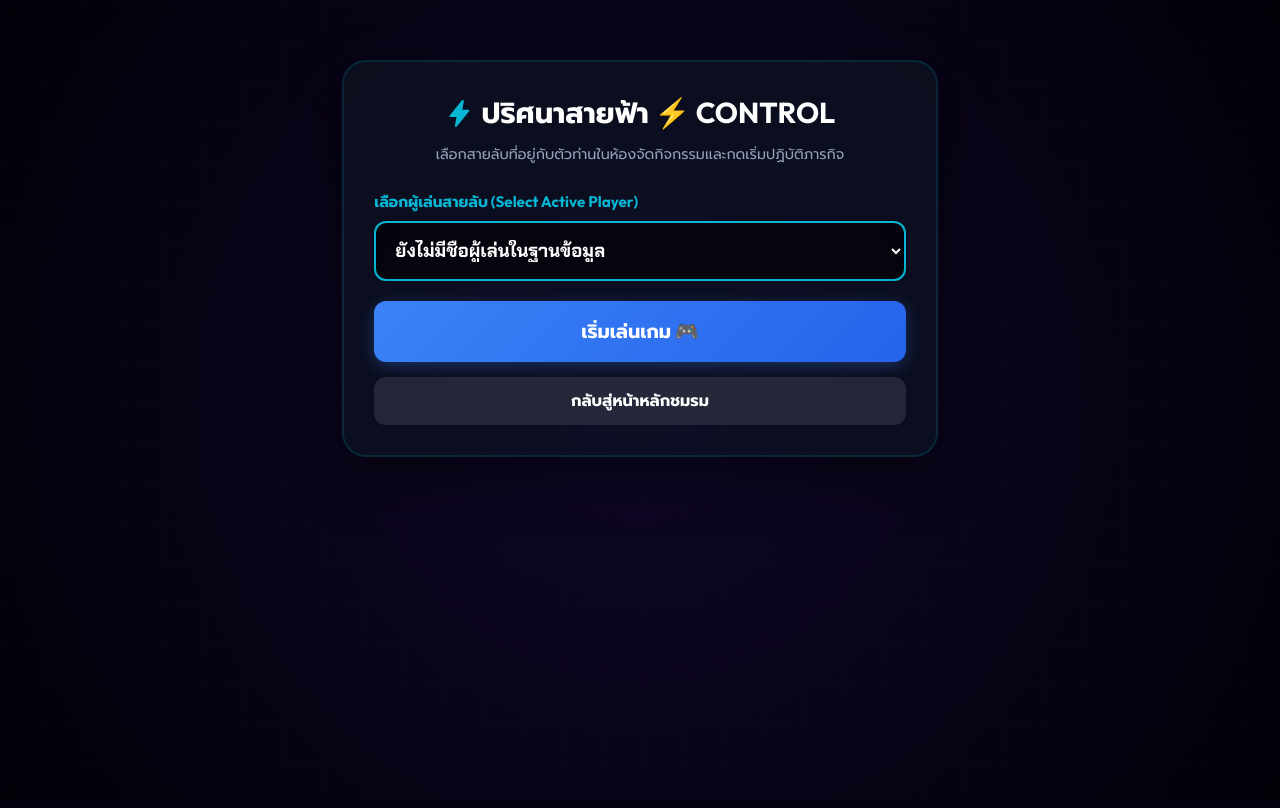
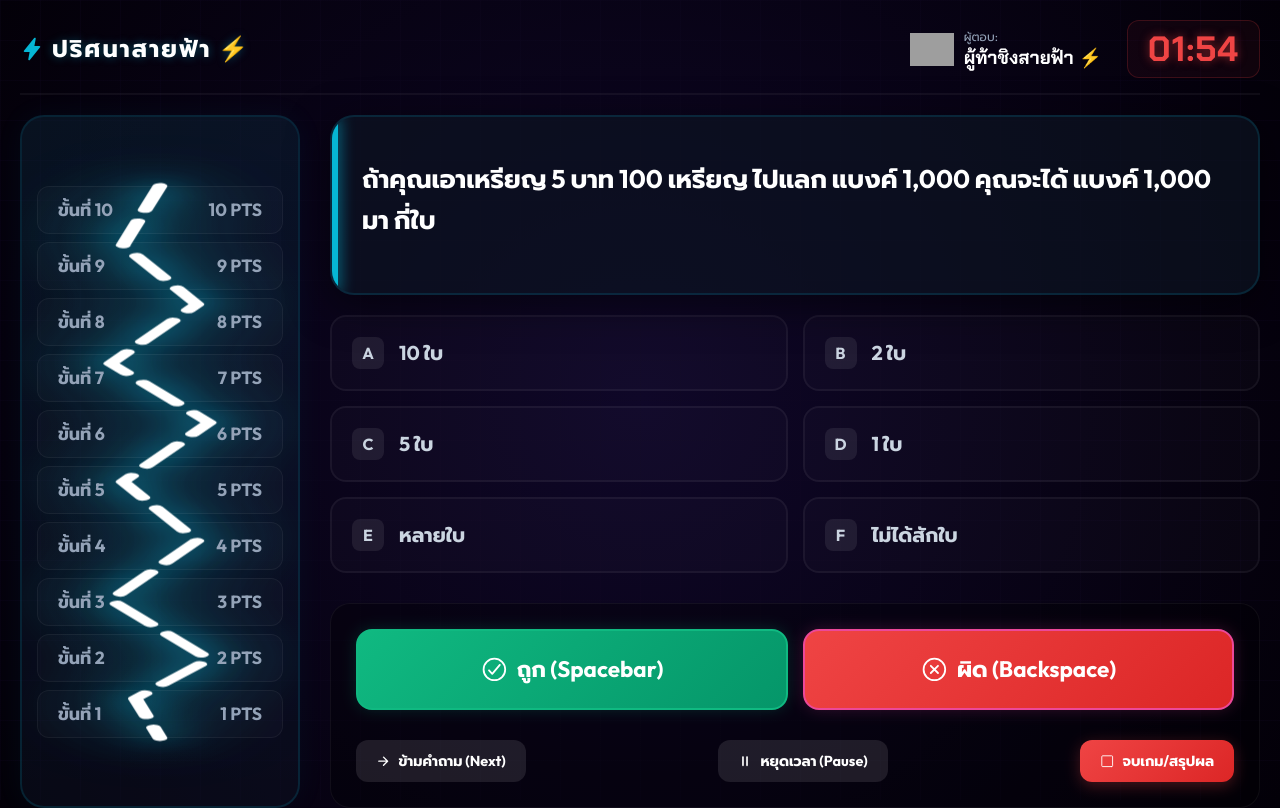
Before and after one commit to RoanEas/Game, a PHP site: page /games/blitz_quiz/index.php in a window 1280 px wide. Before the commit the page ends 761 px from the top, so only its background shows below. Run offline with PHP 8.4, Linux system fonts and the light colour scheme; a user stored in the database is signed in; data comes from the database, SQL or seed files in the repository; data that the repository does not hold is empty; grey boxes are pictures that could not be loaded.

Commit message:
Auto start Blitz Quiz directly, bypass player selection screen

```diff
--- a/games/blitz_quiz/index.php
+++ b/games/blitz_quiz/index.php
@@ -26,32 +26,8 @@ if (!isset($_SESSION['user_id']) || !isset($_SESSION['role']) || $_SESSION['role
 
 <div class="game-container" id="game-app">
 
-    <!-- LOBBY SCREEN (SETUP PHASE) -->
-    <div id="screen-setup" class="setup-screen" style="max-width:600px; margin: 40px auto; padding: 30px;">
-        <h2 style="font-family: 'Chakra Petch', sans-serif; font-size: 1.8rem; color: #fff; margin-bottom: 8px; display: flex; align-items: center; justify-content: center; gap: 8px;">
-            <ion-icon name="flash" style="color:var(--neon-cyan);"></ion-icon>
-            <span>ปริศนาสายฟ้า ⚡ CONTROL</span>
-        </h2>
-        <p style="color: var(--text-muted); font-size: 0.9rem; margin-bottom: 25px;">เลือกสายลับที่อยู่กับตัวท่านในห้องจัดกิจกรรมและกดเริ่มปฏิบัติภารกิจ</p>
-
-        <div class="input-group" style="text-align: left; margin-bottom: 20px;">
-            <label style="color: var(--neon-cyan); font-weight: bold; font-size: 0.95rem;">เลือกผู้เล่นสายลับ (Select Active Player)</label>
-            <select id="player-selector" style="width: 100%; padding: 15px; margin-top: 8px; background: rgba(0,0,0,0.6); border: 2px solid var(--neon-cyan); border-radius: 12px; color: #fff; font-size: 1.15rem; font-weight: bold; cursor: pointer; outline: none; font-family: 'Chakra Petch';">
-                <option value="">-- กำลังโหลดรายชื่อผู้เล่น... --</option>
-            </select>
-        </div>
-
-        <button onclick="startGame()" class="btn-ctrl primary" style="width: 100%; justify-content: center; padding: 16px; border-radius: 12px; font-size: 1.2rem; font-weight: bold;">
-            เริ่มเล่นเกม 🎮
-        </button>
-
-        <a href="../../index.php" class="btn-ctrl secondary" style="margin-top: 15px; display: inline-flex; justify-content: center; text-decoration: none; width: 100%;">
-            กลับสู่หน้าหลักชมรม
-        </a>
-    </div>
-
     <!-- GAMEPLAY SCREEN (PLAYING PHASE) -->
-    <div id="screen-game" style="display: none; flex-direction: column; flex: 1;">
+    <div id="screen-game" style="display: flex; flex-direction: column; flex: 1;">
         <div class="game-header">
             <div class="brand-title">
                 <ion-icon name="flash" style="color:var(--neon-cyan);"></ion-icon>
@@ -221,34 +197,12 @@ function playSound(type) {
 }
 
 // Fetch players list on startup
-function loadPlayersList() {
-    fetch('api_room.php?action=list_players')
-        .then(r => r.json())
-        .then(data => {
-            const select = document.getElementById('player-selector');
-            if (data.status === 'success' && data.players.length > 0) {
-                select.innerHTML = '<option value="">-- เลือกสายลับเพื่อเข้าปฏิบัติการ --</option>' +
-                    data.players.map(p => `<option value="${p.id}" data-name="${p.real_name}" data-avatar="${p.avatar}">${p.real_name} (${p.score} PTS)</option>`).join('');
-            } else {
-                select.innerHTML = '<option value="">ยังไม่มีชื่อผู้เล่นในฐานข้อมูล</option>';
-            }
-        });
-}
-
-// Start player turn
+// Start casual player turn directly
 function startGame() {
-    const select = document.getElementById('player-selector');
-    const selectedOption = select.options[select.selectedIndex];
-
-    if (!selectedOption || !selectedOption.value) {
-        alert('กรุณาเลือกผู้เล่นก่อนเข้าแข่ง!');
-        return;
-    }
-
     activePlayer = {
-        id: parseInt(selectedOption.value),
-        real_name: selectedOption.getAttribute('data-name'),
-        avatar: selectedOption.getAttribute('data-avatar')
+        id: 0,
+        real_name: 'ผู้ท้าชิงสายฟ้า ⚡',
+        avatar: 'dog.png'
     };
 
     // Set UI
@@ -262,7 +216,6 @@ function startGame() {
     isTimerRunning = true;
 
     // Render setup
-    document.getElementById('screen-setup').style.display = 'none';
     document.getElementById('screen-game').style.display = 'flex';
     document.getElementById('screen-ended').style.display = 'none';
 
@@ -425,32 +378,21 @@ function pauseResumeTimer() {
 }
 
 // Save result to profile
+// End game and show results directly
 function saveAndEndGame() {
     isTimerRunning = false;
     clearInterval(timerInterval);
     timerInterval = null;
     gameStatus = 'ended';
 
-    // Send score to API
-    const fd = new FormData();
-    fd.append('player_id', activePlayer.id);
-    fd.append('score', currentScore);
-
-    fetch('api_room.php?action=save_score', { method: 'POST', body: fd })
-        .then(r => r.json())
-        .then(data => {
     // Render results
     document.getElementById('summary-avatar').src = '../../assets/avatar/' + activePlayer.avatar;
     document.getElementById('summary-player-name').textContent = activePlayer.real_name;
     document.getElementById('summary-score').textContent = `${currentScore} / 10 ขั้น`;
+    document.getElementById('summary-bonus-text').textContent = `จบเทิร์นปฏิบัติการสะสมการตอบคำถาม ปริศนาสายฟ้า!`;
 
-            const bonusPts = data.points_earned || 0;
-            document.getElementById('summary-bonus-text').textContent = `เพิ่มคะแนนพิเศษ +${bonusPts} PTS ลงในโปรไฟล์สำเร็จ! 🏆`;
-
-            document.getElementById('screen-setup').style.display = 'none';
     document.getElementById('screen-game').style.display = 'none';
     document.getElementById('screen-ended').style.display = 'block';
-        });
 }
 
 function forceEndGame() {
@@ -464,11 +406,10 @@ function resetGame() {
     activePlayer = null;
     currentQuestion = null;
 
-    document.getElementById('screen-setup').style.display = 'block';
-    document.getElementById('screen-game').style.display = 'none';
+    document.getElementById('screen-game').style.display = 'flex';
     document.getElementById('screen-ended').style.display = 'none';
 
-    loadPlayersList();
+    startGame();
 }
 
 // KEYBOARD CONTROLLER SHORTCUTS
@@ -492,7 +433,7 @@ document.addEventListener('keydown', (e) => {
 });
 
 // Startup
-loadPlayersList();
+startGame();
 </script>
 
 </body>
```
Lines whose indentation alone changed are shown as unchanged.
